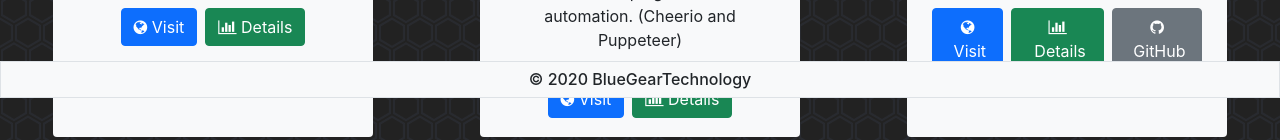
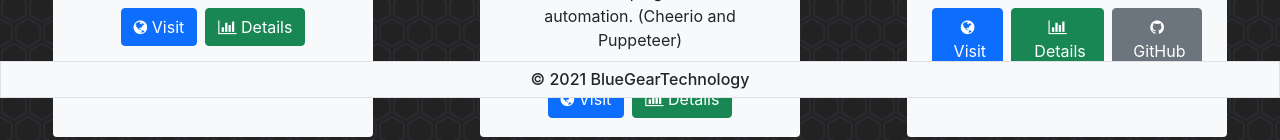
Before and after one commit to bluegeartechnology/portfolio, a React (Create React App) app: page /portfolio in a window 1280 px wide. Shown: the part 702-842 px from the top of the page. Built offline with nearby package versions, Linux system fonts and the light colour scheme.

Commit message:
Made the copyright in the footer dynamically generate the year so I won't have to remember to update it.

```diff
--- a/src/App.js
+++ b/src/App.js
@@ -71,7 +71,7 @@ function App() {
 
 
       <div id="footer" className='bg-light p-2 border'>
-        <h6 className='text-dark m-0 text-center'>© 2020 BlueGearTechnology</h6>
+        <h6 className='text-dark m-0 text-center'>{`© ${new Date().getFullYear()} BlueGearTechnology`}</h6>
       </div>
 
 
```
